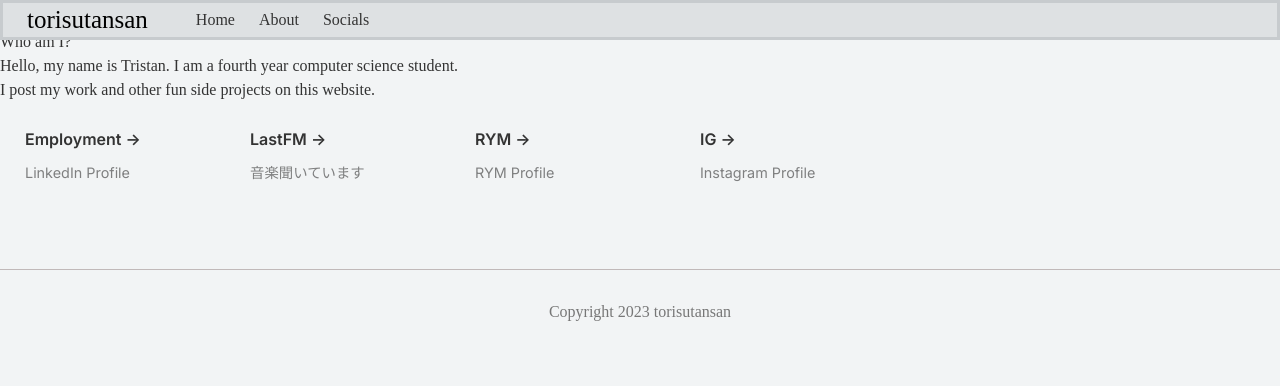
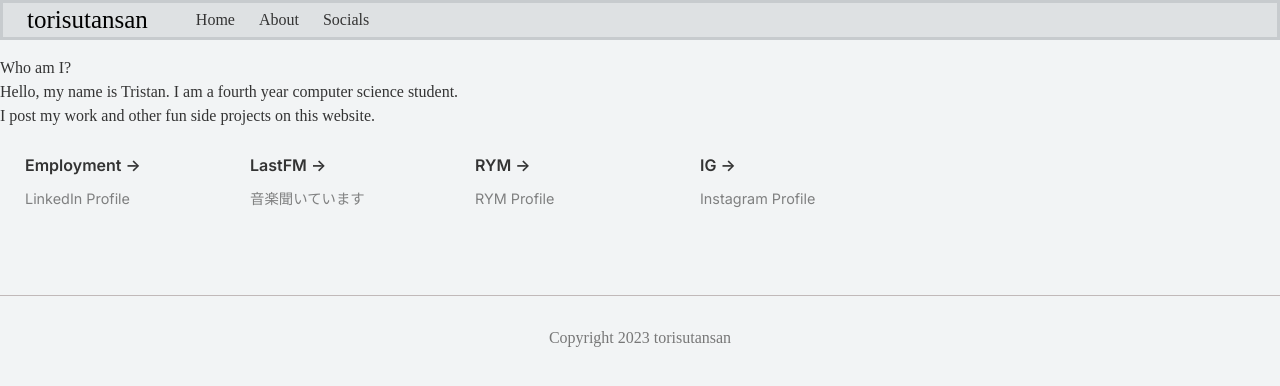
Before and after one commit to torisutansan02/torisutansan, a Next.js app: page / in a window 1280 px wide. Shown: the top 386 px of the page. Built offline with nearby package versions, Linux system fonts and the light colour scheme; a web font is replaced by a local one.

Commit message:
Weird padding issues

```diff
--- a/styles/globals.css
+++ b/styles/globals.css
@@ -14,7 +14,7 @@ body {
   background: #f2f4f5;
   color: #333;
   font-family: "Klee One";
-  padding-top: 30px;
+  padding-top: 56px;
 }
 
 a {
```
